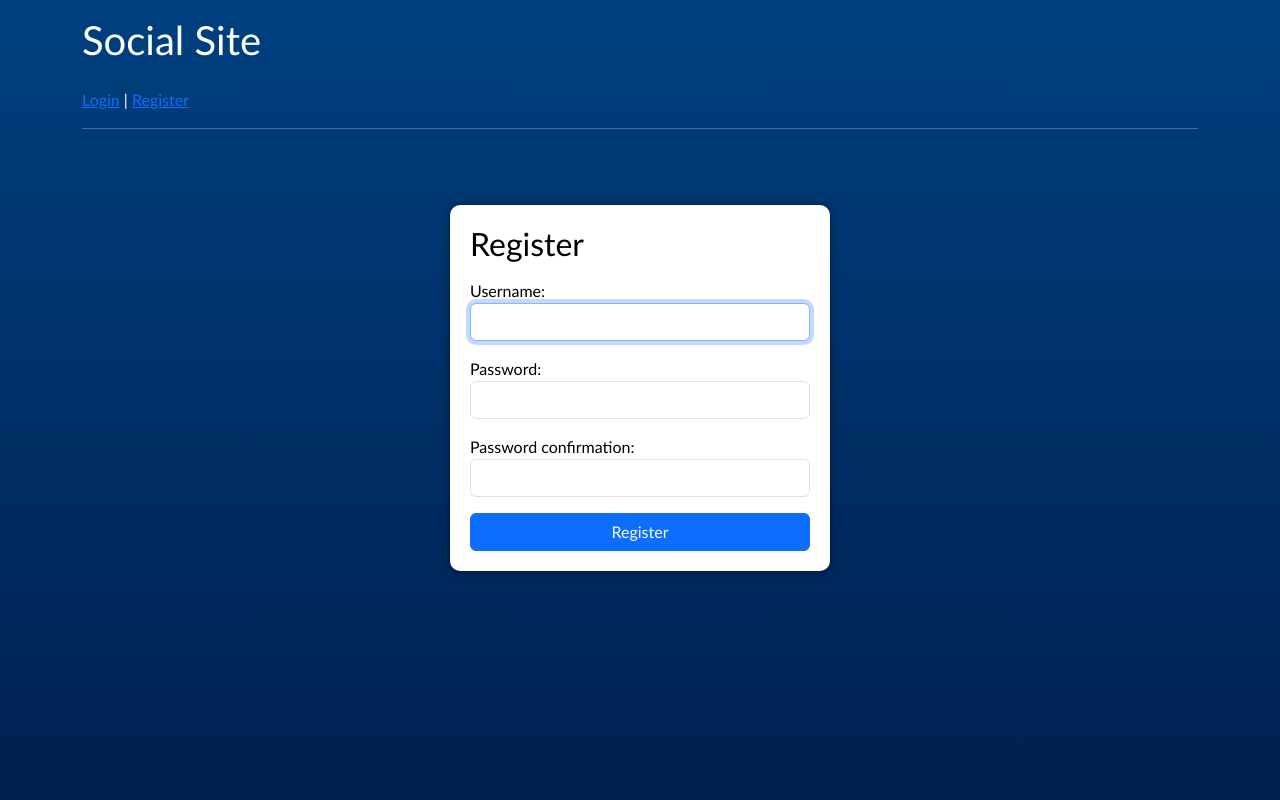
After one commit to STProgrammer/fortesting, a Django app: page /accounts/register/ in a window 1280 px wide. The commit adds this page. Run offline with Django 4.2, Linux system fonts and the light colour scheme.

Commit message:
Add user registration page

```diff
--- a/socialapp/forms.py
+++ b/socialapp/forms.py
@@ -1,5 +1,5 @@
 from django import forms
-from django.contrib.auth.forms import AuthenticationForm
+from django.contrib.auth.forms import AuthenticationForm, UserCreationForm
 from .models import Post
 
 class PostForm(forms.ModelForm):
@@ -15,3 +15,15 @@ class BootstrapAuthenticationForm(AuthenticationForm):
         super().__init__(*args, **kwargs)
         for visible in self.visible_fields():
             visible.field.widget.attrs['class'] = 'form-control'
+
+
+class BootstrapUserCreationForm(UserCreationForm):
+    """User creation form with Bootstrap styling."""
+
+    def __init__(self, *args, **kwargs):
+        super().__init__(*args, **kwargs)
+        for visible in self.visible_fields():
+            visible.field.widget.attrs['class'] = 'form-control'
+
+    class Meta(UserCreationForm.Meta):
+        fields = UserCreationForm.Meta.fields
--- /dev/null
+++ b/socialapp/templates/registration/register.html
@@ -0,0 +1,42 @@
+{% extends 'socialapp/base.html' %}
+
+{% block extra_head %}
+<style>
+    body {
+        background: linear-gradient(#004080, #002050);
+        font-family: "Trebuchet MS", Arial, sans-serif;
+        color: #fff;
+        min-height: 100vh;
+    }
+
+    .myspace-login-box {
+        background: #fff;
+        color: #000;
+        padding: 20px;
+        border-radius: 10px;
+        box-shadow: 0 0 10px rgba(0, 0, 0, 0.5);
+        margin-top: 60px;
+    }
+</style>
+{% endblock %}
+
+{% block content %}
+<div class="row justify-content-center">
+  <div class="col-md-4 myspace-login-box">
+    <h2 class="mb-3">Register</h2>
+    <form method="post">
+      {% csrf_token %}
+      {% for field in form %}
+        <div class="mb-3">
+          {{ field.label_tag }}
+          {{ field }}
+          {% if field.errors %}
+            <div class="text-danger small">{{ field.errors|striptags }}</div>
+          {% endif %}
+        </div>
+      {% endfor %}
+      <button type="submit" class="btn btn-primary w-100">Register</button>
+    </form>
+  </div>
+</div>
+{% endblock %}
--- a/socialapp/templates/socialapp/base.html
+++ b/socialapp/templates/socialapp/base.html
@@ -15,7 +15,10 @@
             | <a href="{% url 'landing' %}">InsightMint</a>
         </p>
     {% else %}
-        <p><a href="{% url 'login' %}">Login</a></p>
+        <p>
+            <a href="{% url 'login' %}">Login</a> |
+            <a href="{% url 'register' %}">Register</a>
+        </p>
     {% endif %}
     <hr>
     {% block content %}{% endblock %}
--- a/socialapp/views.py
+++ b/socialapp/views.py
@@ -1,8 +1,9 @@
 from django.contrib.auth.decorators import login_required
 from django.contrib.auth.models import User
+from django.contrib.auth import login
 from django.shortcuts import get_object_or_404, render, redirect
 
-from .forms import PostForm
+from .forms import PostForm, BootstrapUserCreationForm
 from .models import Profile, Post
 
 @login_required
@@ -25,3 +26,16 @@ def profile_detail(request, username):
     user = get_object_or_404(User, username=username)
     profile, _ = Profile.objects.get_or_create(user=user)
     return render(request, 'socialapp/profile_detail.html', {'profile': profile})
+
+
+def register(request):
+    """Simple user registration view."""
+    if request.method == 'POST':
+        form = BootstrapUserCreationForm(request.POST)
+        if form.is_valid():
+            user = form.save()
+            login(request, user)
+            return redirect('home')
+    else:
+        form = BootstrapUserCreationForm()
+    return render(request, 'registration/register.html', {'form': form})
--- a/socialsite/urls.py
+++ b/socialsite/urls.py
@@ -2,11 +2,13 @@ from django.contrib import admin
 from django.urls import path, include
 from django.contrib.auth import views as auth_views
 from socialapp.forms import BootstrapAuthenticationForm
+from socialapp import views as social_views
 
 urlpatterns = [
     path('admin/', admin.site.urls),
     path('', include('socialapp.urls')),
     path('insightmint/', include('insightmint.urls')),
     path('accounts/login/', auth_views.LoginView.as_view(authentication_form=BootstrapAuthenticationForm), name='login'),
+    path('accounts/register/', social_views.register, name='register'),
     path('accounts/', include('django.contrib.auth.urls')),
 ]
```
